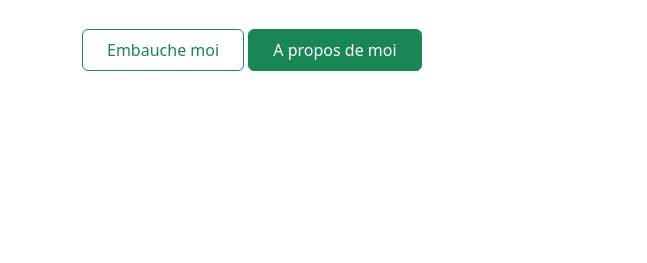
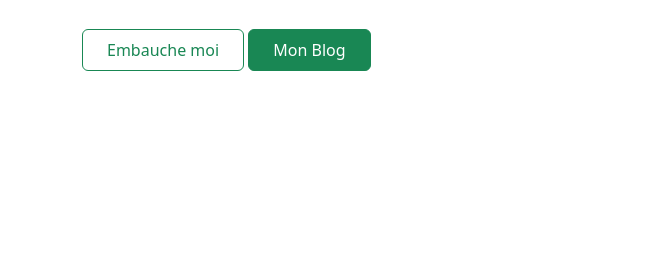
Before and after one commit to Vaikehu/Portfolio.vai, a website: page index.html in a window 1280 px wide. Shown: the part 482-745 px from the top of the page, 0-647 px from the left. Drawn offline with nearby package versions, Linux system fonts and the light colour scheme.

Commit message:
1 file modified

```diff
--- a/index.html
+++ b/index.html
@@ -65,7 +65,7 @@
             class="btn btn-success text-white px-4 py-2"
             target="_blank"
             href="https://vaikehu.github.io/TV.blog/"
-            >A propos de moi</a
+            >Mon Blog</a
           >
         </div>
       </div>
```
